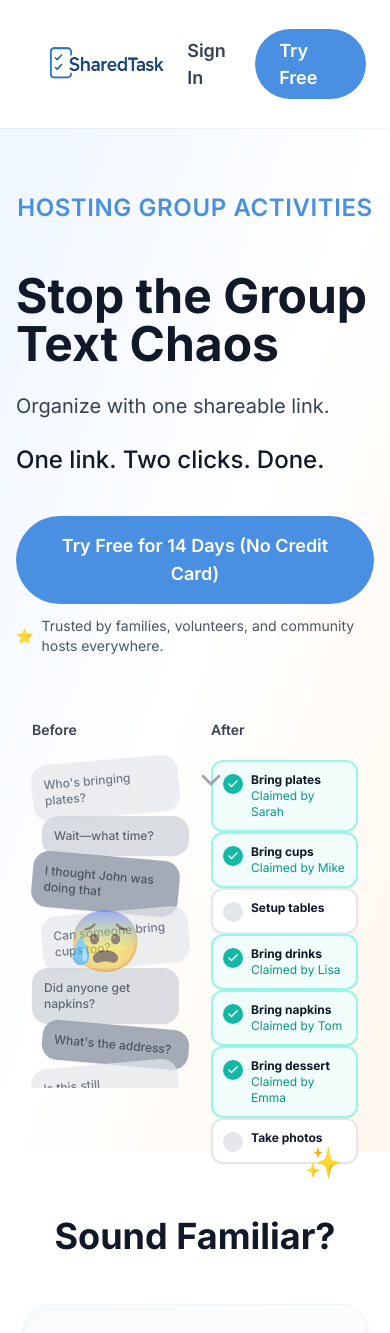
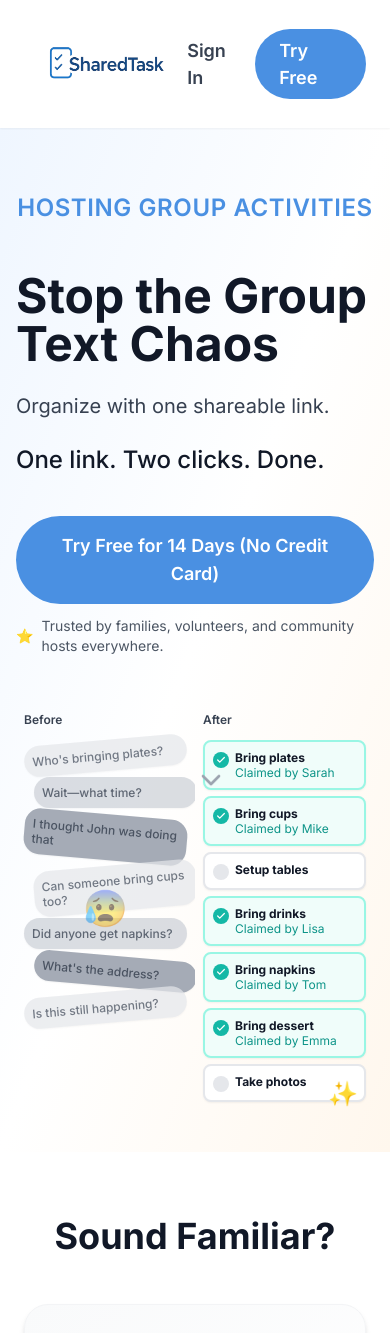
Before and after one commit to RemiSimmons/sharedtask-landing, a Next.js app: page / in a window 390 px wide. Shown: the top 1333 px of the page. Built offline with nearby package versions, Linux system fonts and the light colour scheme.

Commit message:
Fix mobile layout for Before/After section
- Use gap-based spacing on mobile instead of justify-between
- Reduce padding and font sizes for mobile screens
- Keep desktop layout with justify-between for even distribution
- Scale down emoji, icons, and spacing proportionally for mobile

```diff
--- a/components/LandingPage.jsx
+++ b/components/LandingPage.jsx
@@ -124,9 +124,9 @@ export default function LandingPage() {
           {/* Right Side - Before/After Visual */}
           <div className="relative h-96 md:h-[500px]">
             {/* Chaos Side */}
-            <div className="absolute left-0 top-0 w-1/2 h-full p-4 overflow-hidden flex flex-col">
-              <div className="text-sm font-semibold text-gray-700 mb-3">Before</div>
-              <div className="flex-1 relative flex flex-col justify-between py-2">
+            <div className="absolute left-0 top-0 w-1/2 h-full p-2 md:p-4 overflow-hidden flex flex-col">
+              <div className="text-xs md:text-sm font-semibold text-gray-700 mb-2 md:mb-3">Before</div>
+              <div className="flex-1 relative flex flex-col gap-1.5 md:justify-between md:gap-0 py-1 md:py-2">
                 {[
                   "Who's bringing plates?",
                   "Wait—what time?",
@@ -138,7 +138,7 @@ export default function LandingPage() {
                 ].map((text, i) => (
                   <div
                     key={i}
-                    className="bg-gray-300 rounded-2xl p-3 shadow-sm transform text-xs"
+                    className="bg-gray-300 rounded-2xl p-2 md:p-3 shadow-sm transform text-xs leading-tight"
                     style={{
                       transform: `rotate(${(i % 3 - 1) * 5}deg) translateX(${(i % 2) * 10}px)`,
                       backgroundColor: ['#E5E7EB', '#D1D5DB', '#9CA3AF'][i % 3],
@@ -149,15 +149,15 @@ export default function LandingPage() {
                   </div>
                 ))}
                 <div className="absolute inset-0 flex items-center justify-center pointer-events-none">
-                  <div className="text-6xl animate-pulse">😰</div>
+                  <div className="text-4xl md:text-6xl animate-pulse">😰</div>
                 </div>
               </div>
             </div>
 
             {/* Clean Side */}
-            <div className="absolute right-0 top-0 w-1/2 h-full p-4 flex flex-col">
-              <div className="text-sm font-semibold text-gray-700 mb-3">After</div>
-              <div className="flex-1 relative flex flex-col justify-between py-2">
+            <div className="absolute right-0 top-0 w-1/2 h-full p-2 md:p-4 flex flex-col">
+              <div className="text-xs md:text-sm font-semibold text-gray-700 mb-2 md:mb-3">After</div>
+              <div className="flex-1 relative flex flex-col gap-1.5 md:justify-between md:gap-0 py-1 md:py-2">
                 {[
                   { task: "Bring plates", claimed: "Sarah" },
                   { task: "Bring cups", claimed: "Mike" },
@@ -169,31 +169,31 @@ export default function LandingPage() {
                 ].map((item, i) => (
                   <div
                     key={i}
-                    className={`rounded-xl p-2.5 shadow-sm flex items-start border-2 ${
+                    className={`rounded-lg md:rounded-xl p-2 md:p-2.5 shadow-sm flex items-start border-2 ${
                       item.claimed
                         ? 'bg-teal-50 border-teal-200'
                         : 'bg-white border-gray-200'
                     }`}
                   >
-                    <div className={`w-5 h-5 rounded-full flex items-center justify-center flex-shrink-0 mr-2 mt-0.5 ${
+                    <div className={`w-4 h-4 md:w-5 md:h-5 rounded-full flex items-center justify-center flex-shrink-0 mr-1.5 md:mr-2 mt-0.5 ${
                       item.claimed
                         ? 'bg-teal-500'
                         : 'bg-gray-200'
                     }`}>
                       {item.claimed && (
-                        <Check className="w-3 h-3 text-white" strokeWidth={3} />
+                        <Check className="w-2.5 h-2.5 md:w-3 md:h-3 text-white" strokeWidth={3} />
                       )}
                     </div>
                     <div className="flex-1 min-w-0">
-                      <div className="text-xs font-bold text-gray-900">{item.task}</div>
+                      <div className="text-xs font-bold text-gray-900 leading-tight">{item.task}</div>
                       {item.claimed && (
-                        <div className="text-xs text-teal-600">Claimed by {item.claimed}</div>
+                        <div className="text-xs text-teal-600 leading-tight">Claimed by {item.claimed}</div>
                       )}
                     </div>
                   </div>
                 ))}
-                <div className="absolute -bottom-2 right-4 pointer-events-none">
-                  <div className="text-3xl">✨</div>
+                <div className="absolute -bottom-1 md:-bottom-2 right-2 md:right-4 pointer-events-none">
+                  <div className="text-2xl md:text-3xl">✨</div>
                 </div>
               </div>
             </div>
```
